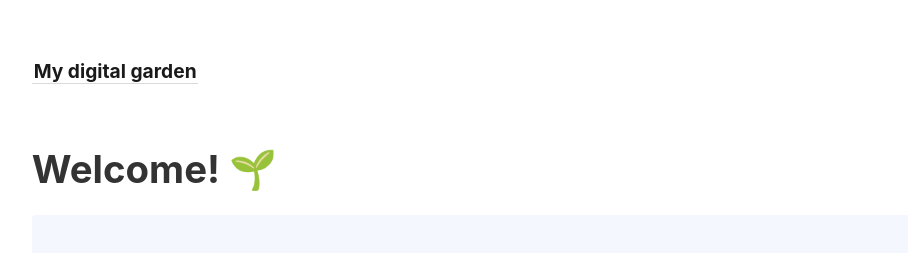
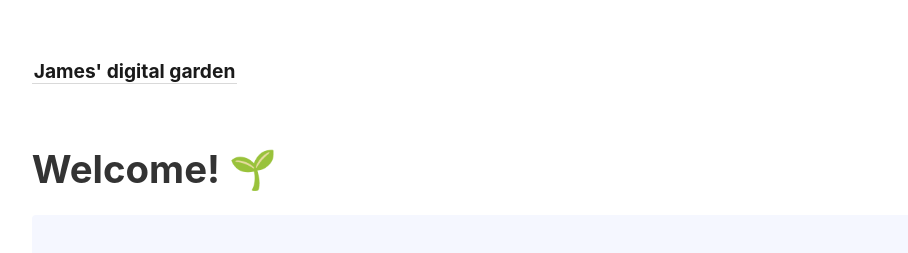
Before and after one commit to jamco1229/james-garden, a Jekyll site: the page built from _pages/index.md, in a window 1280 px wide. Shown: the top 253 px of the page, without its empty margins (45-953 px from the left). Built offline with Jekyll 4.4.1, drawn with Linux system fonts in a browser that asks for light colours.

Commit message:
Update _config.yml

```diff
--- a/_config.yml
+++ b/_config.yml
@@ -1,4 +1,4 @@
-title:               My digital garden
+title:               James' digital garden
 include:             ['_pages']
 exclude:             ['_includes/notes_graph.json']
 # You may need to change the base URL depending on your deploy configuration.
@@ -17,7 +17,7 @@ open_external_links_in_new_tab: true
 # Set to `true` to replace tweet URLs with Twitter embeds.
 # Note that doing so will negatively the reader's privacy
 # as their browser will communicate with Twitter's servers.
-embed_tweets: false
+embed_tweets: True
 
 permalink:           pretty
 relative_permalinks: false
```
